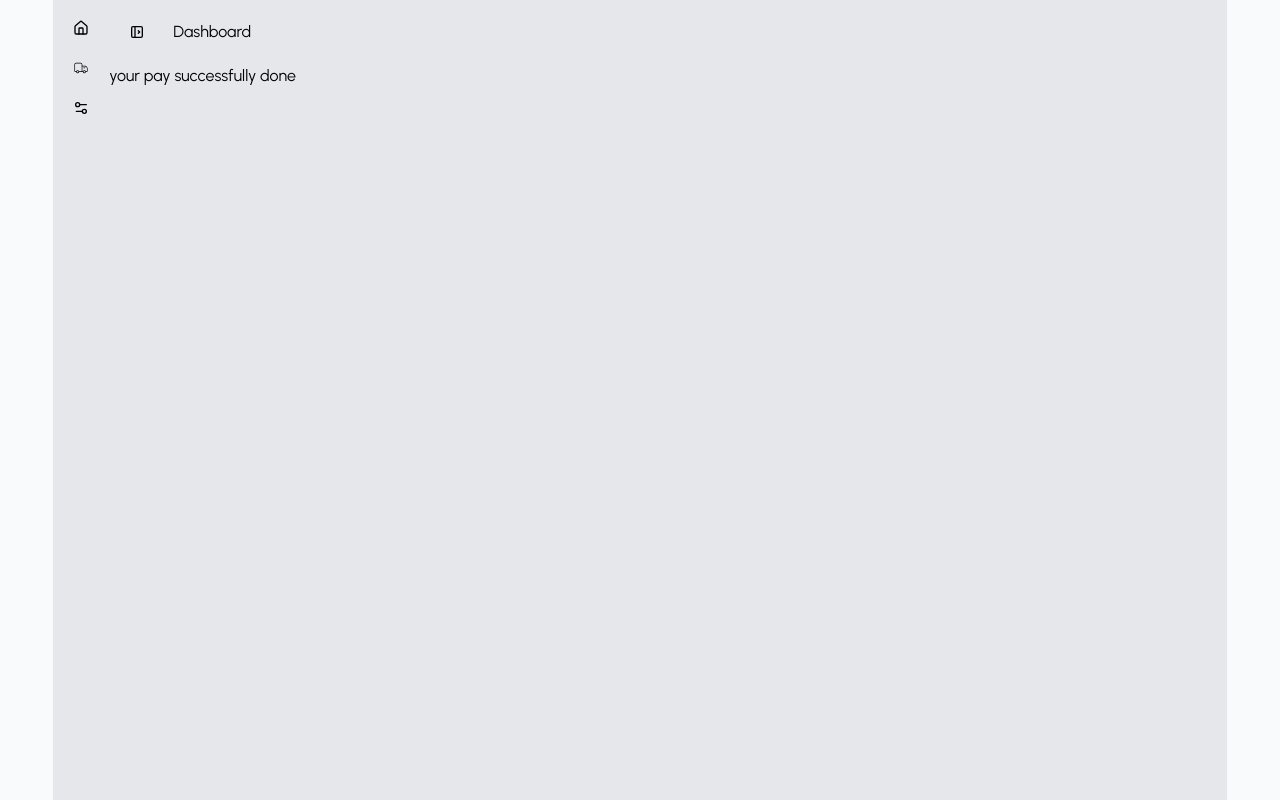
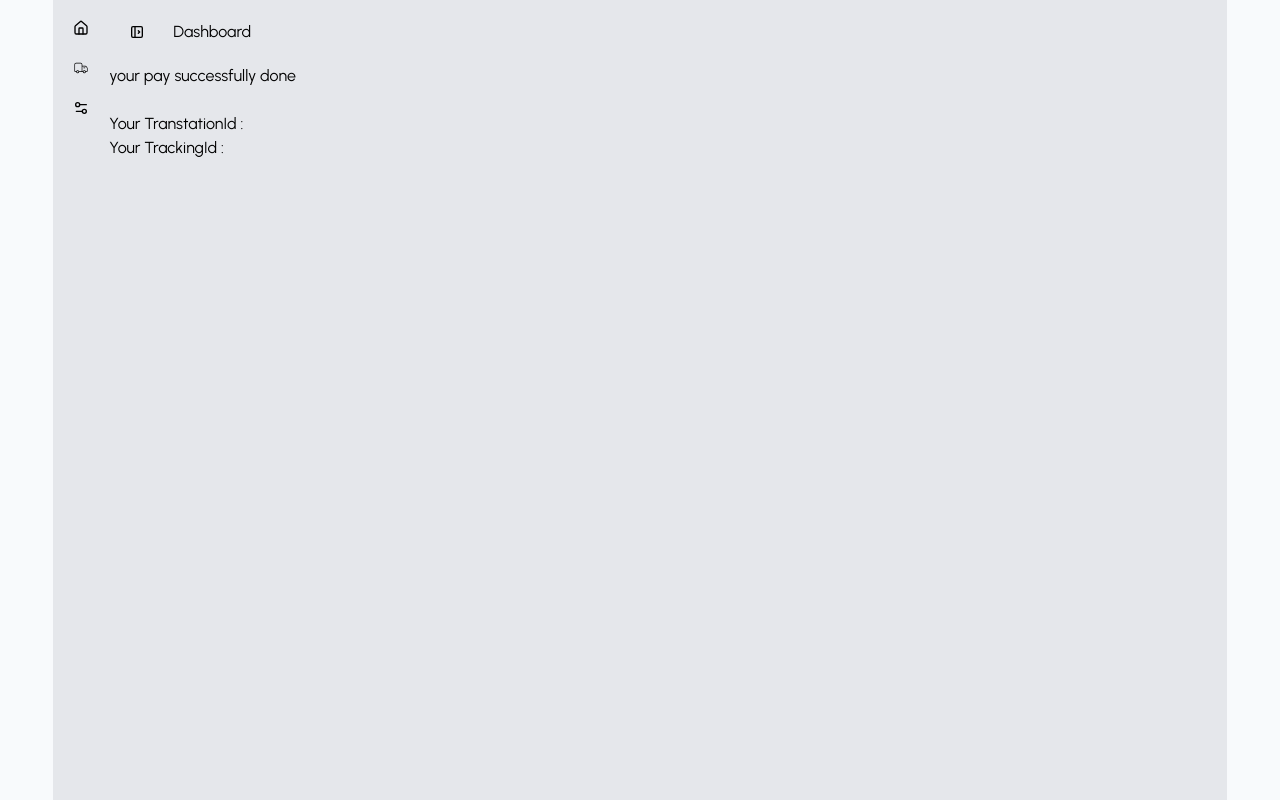
Before and after one commit to asik247/zap-shift-client-site, a React (Vite) app: page /dashboard/payment-success in a window 1280 px wide. Built offline with nearby package versions, Linux system fonts and the light colour scheme; no server answers; sample sign-in values are in the browser's storage.

Commit message:
transtionId and trackingid implement  done

```diff
--- a/src/Pages/DashBoard/Payment/PaymentSuccess.jsx
+++ b/src/Pages/DashBoard/Payment/PaymentSuccess.jsx
@@ -1,7 +1,8 @@
-import React, { useEffect } from 'react';
+import React, { useEffect, useState } from 'react';
 import { useSearchParams } from 'react-router';
 import useInstance from '../../../Hooks/useInstance';
 const PaymentSuccess = () => {
+    const [paymentInfo,setPaymentInfo] = useState({})
     const instance = useInstance();
     //!get success_id with useSearch Paremes;
     const [searchParams] = useSearchParams()
@@ -10,11 +11,18 @@ const PaymentSuccess = () => {
         instance.patch(`/payment-success?session_id=${sessionId}`)
         .then(res=>{
             console.log(res.data);
+            setPaymentInfo({
+                transactionId:res.data.transactionId,
+                trackingId:res.data.trackingId
+            })
         })
     },[instance,sessionId])
     return (
         <div>
             <h1>your pay successfully done</h1>
+            <br />
+            <p>Your TranstationId : {paymentInfo.transactionId}</p>
+            <p>Your TrackingId : {paymentInfo.trackingId}</p>
         </div>
     );
 };
```
